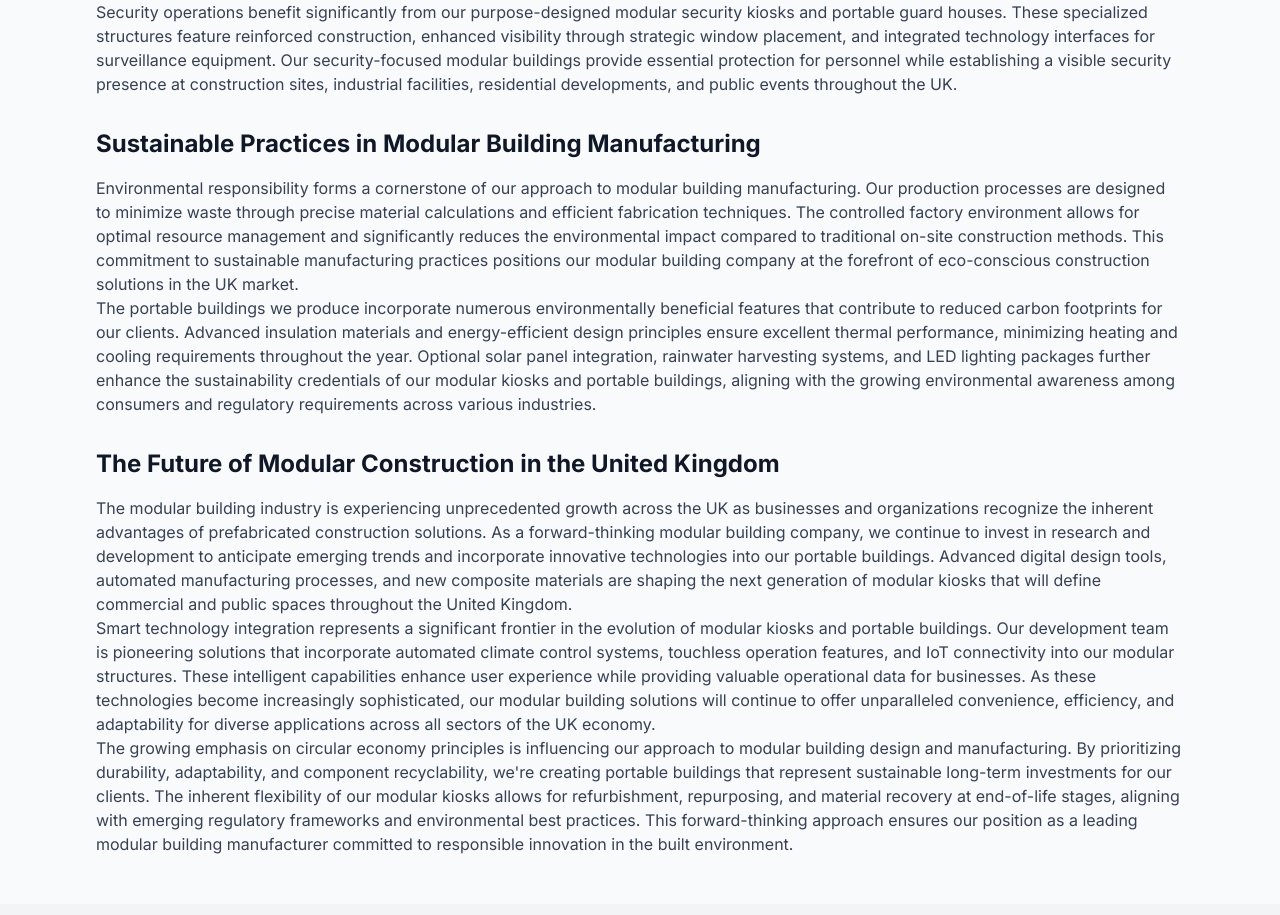
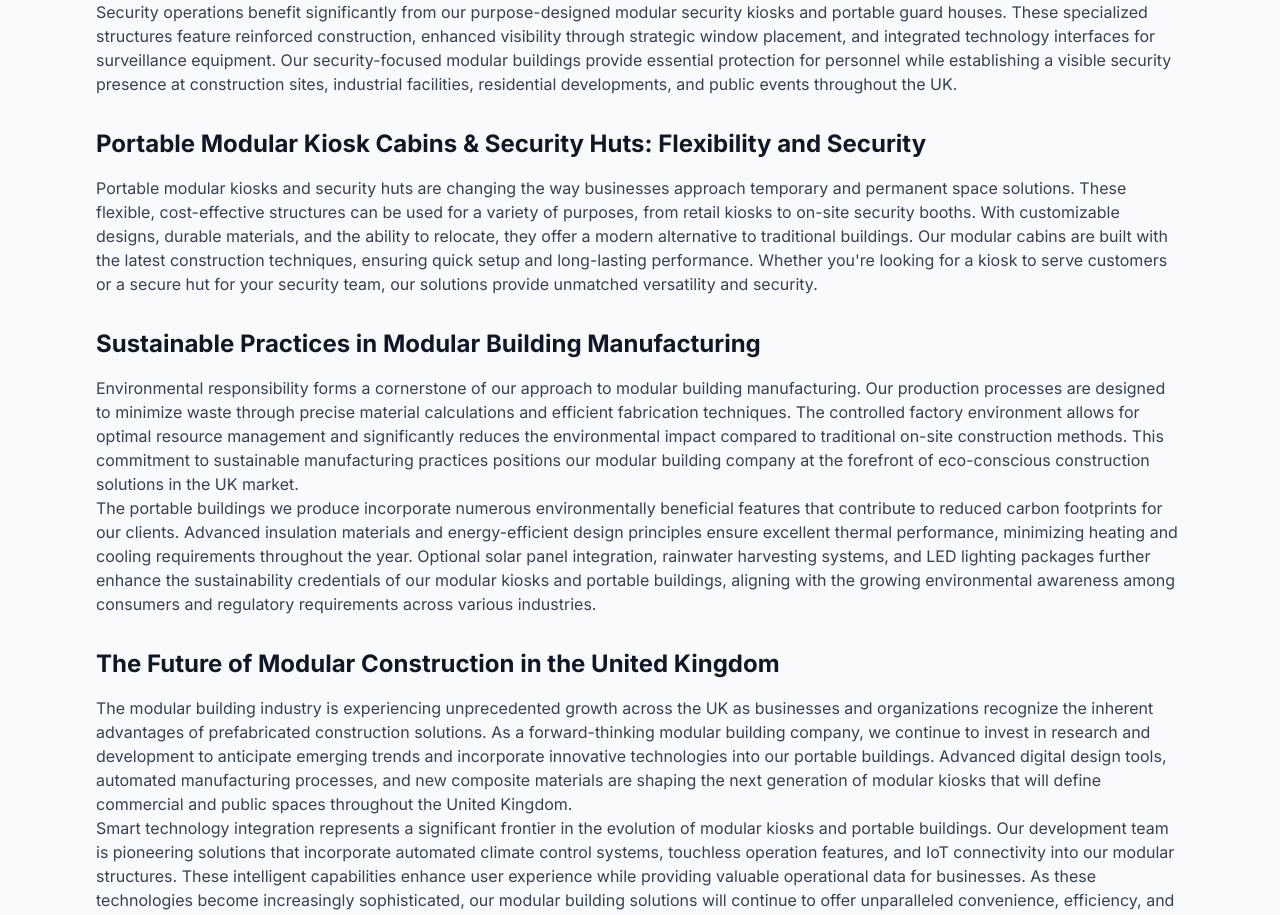
Before and after one commit to KO2112/KioskForm, a Next.js app: page / in a window 1280 px wide. Shown: the part 4488-5403 px from the top of the page. Built offline with nearby package versions, Linux system fonts and the light colour scheme.

Commit message:
seo commit

```diff
--- a/src/app/layout.tsx
+++ b/src/app/layout.tsx
@@ -67,9 +67,7 @@ export const metadata: Metadata = {
     images: ['/images/twitter-image.jpg'],
     creator: '@yourtwitterhandle',
   },
-  verification: {
-    google: 'your-google-verification-code',
-  },
+
 };
 
 export default function RootLayout({
--- a/src/components/SEOEnhanced.tsx
+++ b/src/components/SEOEnhanced.tsx
@@ -164,6 +164,22 @@ const SEOEnhancedSection = () => {
             </div>
           </div>
 
+          <div>
+            <h3 className="text-2xl font-bold text-gray-900 mb-4">
+             Portable Modular Kiosk Cabins & Security Huts: Flexibility and Security
+             </h3>
+               <div className="prose max-w-none text-gray-700">
+             <p>
+             Portable modular kiosks and security huts are changing the way businesses approach temporary and permanent space solutions.
+             These flexible, cost-effective structures can be used for a variety of purposes, from retail kiosks to on-site security booths.
+             With customizable designs, durable materials, and the ability to relocate, they offer a modern alternative to traditional buildings.
+             Our modular cabins are built with the latest construction techniques, ensuring quick setup and long-lasting performance.
+             Whether you're looking for a kiosk to serve customers or a secure hut for your security team, our solutions provide unmatched versatility and security.
+            </p>
+           </div>
+          </div>
+
+
           {/* NEW SEO-Rich Section 9 */}
           <div>
             <h4 className="text-2xl font-bold text-gray-900 mb-4">
```
